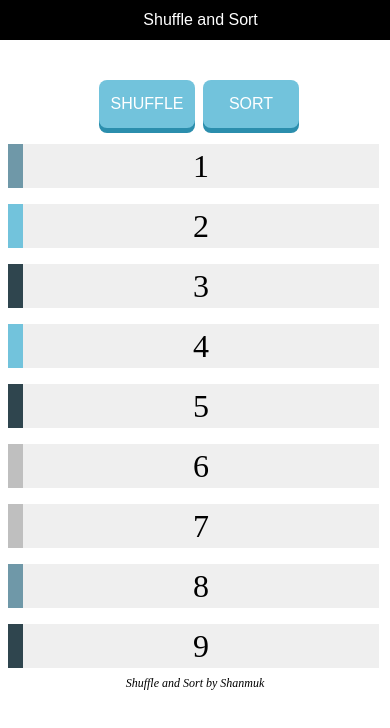
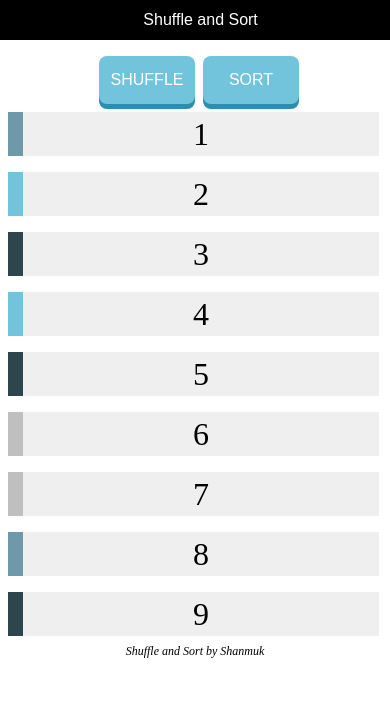
Before and after one commit to shanmuksrinu/shuffleSortByShanmuk, a plain HTML site: page index.html in a window 390 px wide. Drawn offline with nearby package versions, Linux system fonts and the light colour scheme.

Commit message:
Update style.css

```diff
--- a/style.css
+++ b/style.css
@@ -108,7 +108,7 @@
     color: black;
   }
   .actions{
-    margin: 0.5rem;
+    margin-top: -1rem;
     display: flex;
     flex-direction: row;
   }
```
